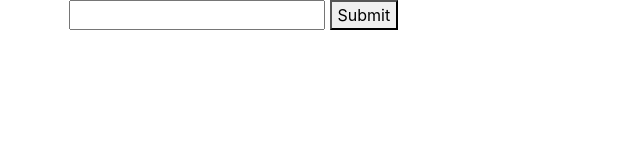
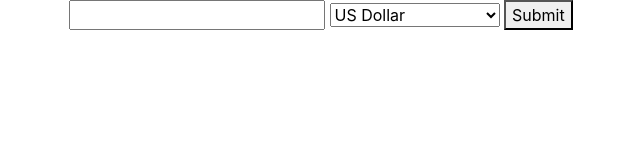
Before and after one commit to CHuber42/W6-Code-Review, a website built with webpack: page src/index.html in a window 1280 px wide. Shown: the whole page, without its empty margins (16-656 px from the left). Built offline with nearby package versions, Linux system fonts and the light colour scheme.

Commit message:
add list of currencies to convert to in select box + gather input from user

```diff
--- a/src/index.html
+++ b/src/index.html
@@ -6,6 +6,59 @@
   <body>
     <div class="container">
       <input id="usd" type="number">
+      <select id="targetCurrency">
+        <option val="USD">US Dollar</option>
+        <option val="AED">UAE Dirham</option>
+        <option val="ARS">Argentine Peso</option>
+        <option val="AUD">Australian Dollar</option>
+        <option val="BGN">Bulgaria Levl</option>
+        <option val="BRL">Brazilian Real</option>
+        <option val="BSD">Bahamas Dollar</option>
+        <option val="CAD">Canada Dollar</option>
+        <option val="CHF">Swiss Franc</option>
+        <option val="CLP">Chili Peso</option>
+        <option val="CNY">China Yuan</option>
+        <option val="COP">Colombia Peso</option>
+        <option val="CZK">Czech Koruna</option>
+        <option val="DKK">Denmark Krone</option>
+        <option val="DOP">Dominican Peso</option>
+        <option val="EGP">Egypt Pound</option>
+        <option val="EUR">Euro</option>
+        <option val="FJD">Fiji Dollar</option>
+        <option val="GBP">Great Britain Pound</option>
+        <option val="GTQ">Guatemala Quetzal</option>
+        <option val="HKD">Hong Kong Dollar</option>
+        <option val="HRK">Croatia Kuna</option>
+        <option val="HUF">Hungary Forint</option>
+        <option val="IDR">Indonesia Rupiah</option>
+        <option val="ILS">Israel New Shekel</option>
+        <option val="INR">India Rupee</option>
+        <option val="ISK">Iceland Krona</option>
+        <option val="JPY">Japanese Yen</option>
+        <option val="KRW">South Korea Won</option>
+        <option val="KZT">Kazakhstan Tenge</option>
+        <option val="MXN">Mexico Peso</option>
+        <option val="MYR">Malasian Ringgit</option>
+        <option val="NOK">Norway Kroner</option>
+        <option val="NZD">New Zealand Dollar</option>
+        <option val="PAB">Panama Balboa</option>
+        <option val="PEN">Peru Nuevo Sol</option>
+        <option val="PHP">Philippine Peso</option>
+        <option val="PKR">Pakistan Rupee</option>
+        <option val="PLN">Poland Zloty</option>
+        <option val="PYG">Paraguay Guarani</option>
+        <option val="RON">Romania New Lei</option>
+        <option val="RUB">Russia Rouble</option>
+        <option val="SAR">Saudi Arabia Riyal</option>
+        <option val="SEK">Sweden Krona</option>
+        <option val="SGD">Singapore Dollar</option>
+        <option val="THB">Thailand Baht</option>
+        <option val="TRY">Turkish New Lira</option>
+        <option val="TWD">Taiwan Dollar</option>
+        <option val="UAH">Ukraine Hryvnia</option>
+        <option val="UYU">Uruguay Peso</option>
+        <option val="ZAR">South African Rand</option>
+      </select>
       <button id="submit" type="submit">Submit</button>
 
 
--- a/src/main.js
+++ b/src/main.js
@@ -7,6 +7,10 @@ import { getRates } from "./fetch.js"
 
 $(document).ready(function() {
   $("#submit").click(async function() {
+    let userDollars = $("#usd").val();
+    let targetCurrency = $("#targetCurrency").val();
+    console.log(userDollars, targetCurrency)
+
     let rates = await getRates();
     console.log(rates)
 
```
